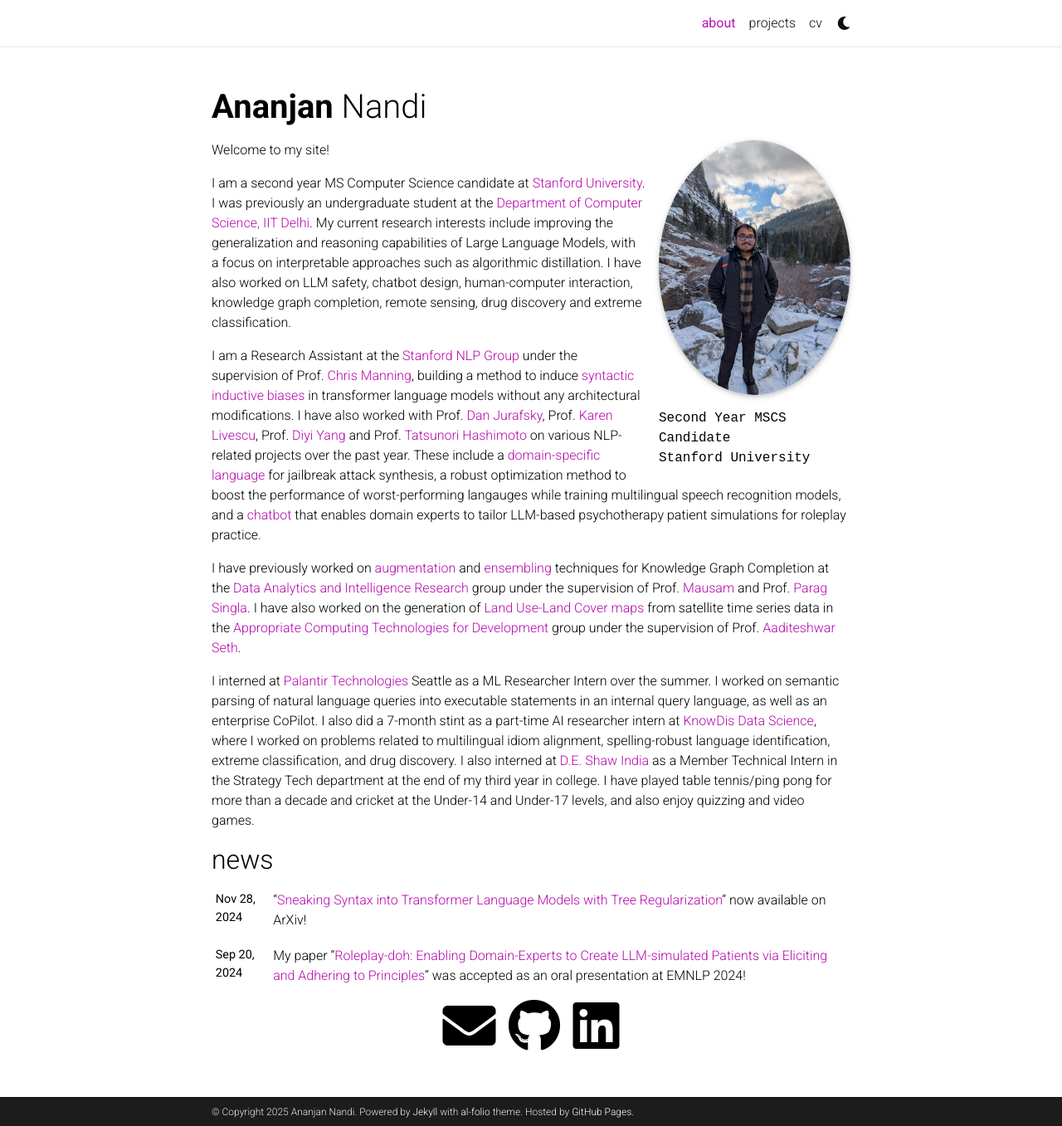
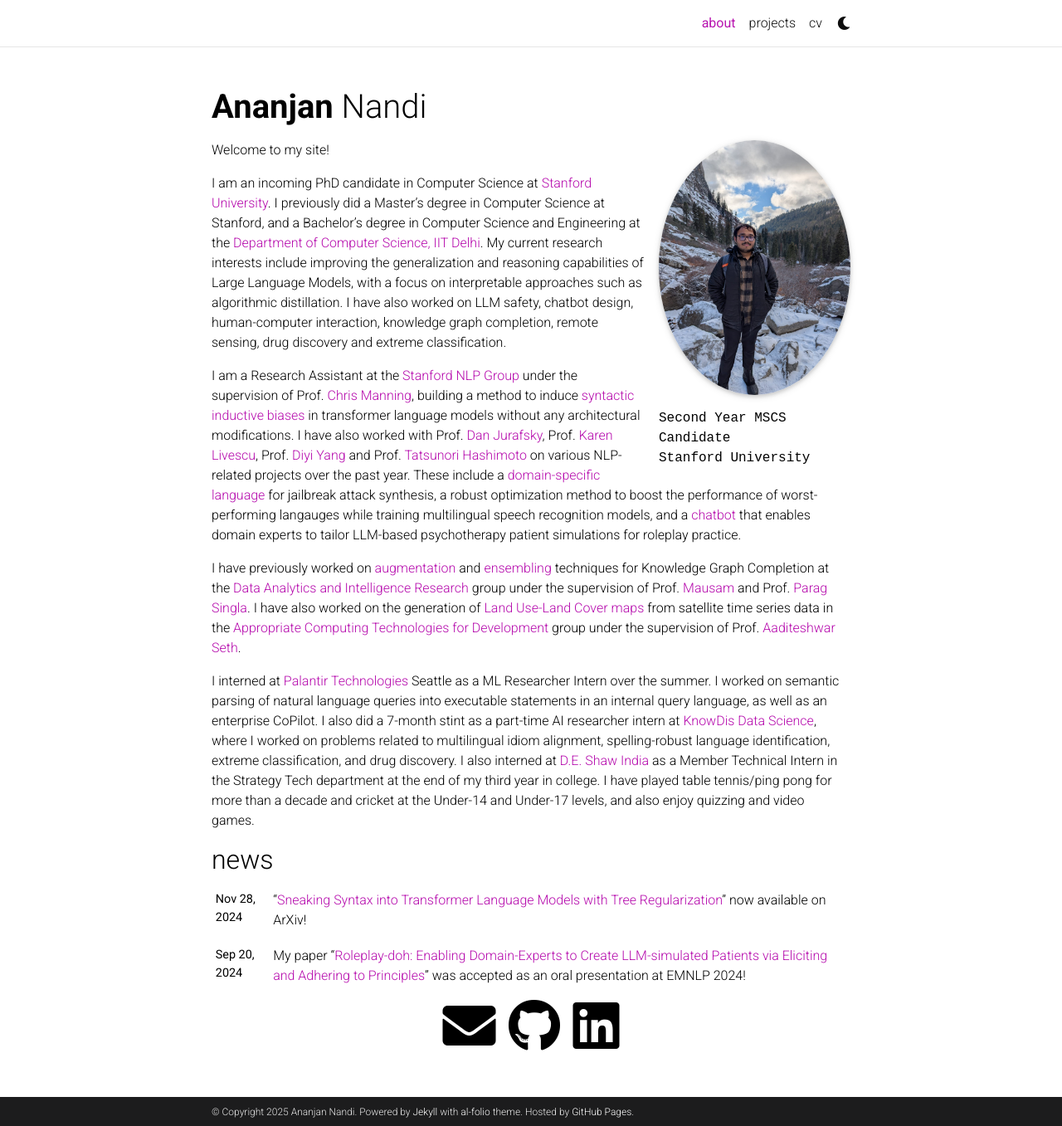
Before and after one commit to ananjan-nandi-9/ananjan-nandi-9.github.io, a Jekyll site: the page built from _pages/about.md, in a window 1280 px wide and 1357 px high. Shown: the whole window at 83% size. Built offline with Jekyll 4.4.1, drawn with Linux system fonts in a browser that asks for light colours; full-size pictures stand in for the smaller copies a plugin makes; comment, search, counter and statistics services are not loaded; a style sheet for code colours, icons or effects is not loaded.

Commit message:
MSCS -> PhD

```diff
--- a/_pages/about.md
+++ b/_pages/about.md
@@ -17,7 +17,7 @@ published: true
 
 Welcome to my site!
 
-I am a second year MS Computer Science candidate at [Stanford University](https://www.stanford.edu/). I was previously an undergraduate student at the [Department of Computer Science, IIT Delhi](https://www.cse.iitd.ernet.in/). My current research interests include improving the generalization and reasoning capabilities of Large Language Models, with a focus on interpretable approaches such as algorithmic distillation. I have also worked on LLM safety, chatbot design, human-computer interaction, knowledge graph completion, remote sensing, drug discovery and extreme classification.
+I am an incoming PhD candidate in Computer Science at [Stanford University](https://www.stanford.edu/). I previously did a Master's degree in Computer Science at Stanford, and a Bachelor's degree in Computer Science and Engineering at the [Department of Computer Science, IIT Delhi](https://www.cse.iitd.ernet.in/). My current research interests include improving the generalization and reasoning capabilities of Large Language Models, with a focus on interpretable approaches such as algorithmic distillation. I have also worked on LLM safety, chatbot design, human-computer interaction, knowledge graph completion, remote sensing, drug discovery and extreme classification.
 
 I am a Research Assistant at the [Stanford NLP Group](https://nlp.stanford.edu/people/) under the supervision of Prof. [Chris Manning](https://nlp.stanford.edu/~manning/), building a method to induce [syntactic inductive biases](https://arxiv.org/abs/2411.18885) in transformer language models without any architectural modifications. I have also worked with Prof. [Dan Jurafsky](https://web.stanford.edu/~jurafsky/), Prof. [Karen Livescu](https://home.ttic.edu/~klivescu/), Prof. [Diyi Yang](https://cs.stanford.edu/~diyiy/group.html) and Prof. [Tatsunori Hashimoto](https://thashim.github.io/) on various NLP-related projects over the past year. These include a [domain-specific language](https://mdoumbouya.github.io/h4rm3l/) for jailbreak attack synthesis, a robust optimization method to boost the performance of worst-performing langauges while training multilingual speech recognition models, and a [chatbot](https://roleplay-doh.github.io/) that enables domain experts to tailor LLM-based psychotherapy patient simulations for roleplay practice.
 
```
